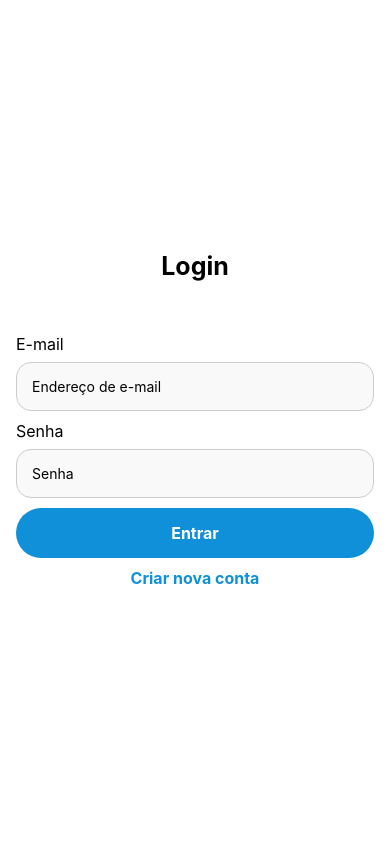
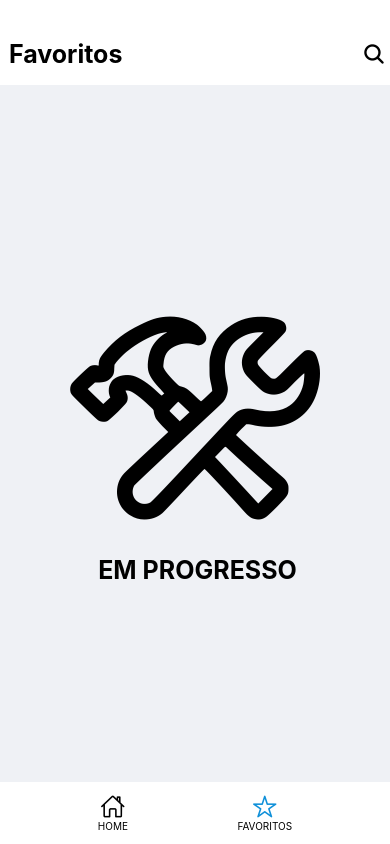
Before and after one commit to CBrunoSantos/MyBlogApp, a React Native app: screen /Favorites in a window 390 px wide. Built offline with nearby package versions, Linux system fonts and the light colour scheme.

Commit message:
tela de favoritos em progresso

```diff
--- /dev/null
+++ b/src/pages/favorites.tsx
@@ -0,0 +1,89 @@
+import styled from "styled-components/native";
+import { NavigationProp } from "@react-navigation/native";
+import { ReactElement } from "react";
+import Ionicons from '@expo/vector-icons/Ionicons';
+
+const Favorites = ({navigation}: {
+  navigation: NavigationProp<any>
+}): ReactElement => {
+
+
+  return (
+    <Container>
+      <Header>
+        <Title>Favoritos</Title>
+          <Ionicons name="search" size={24} color="black" />
+      </Header>
+      <Body>
+      <Ionicons name="construct-outline" size={250} color="black" />
+      <Title>EM PROGRESSO</Title>
+      </Body>
+      <Footer>
+        <FooterButton onPress={() => navigation.navigate('Home')}><Ionicons name="home-outline" size={25} color="#000000" />
+          <FooterText>HOME</FooterText>
+        </FooterButton>
+        <FooterButton onPress={() => navigation.navigate('Favorites')}><Ionicons name="star-outline" size={25} color="#0F90D9" />
+          <FooterText>FAVORITOS</FooterText>
+        </FooterButton>
+      </Footer>
+    </Container>
+  );
+}
+
+export default Favorites;
+
+const Container = styled.View`
+  flex: auto;
+  display: flex;
+  justify-content: center;
+  background-color: #EFF1F5;
+`;
+
+const Header = styled.View`
+  padding-top: 10%;
+  padding-left: 1%;
+  padding-right: 1%;
+  padding-bottom: 4%;
+  justify-content: space-between;
+  align-items: center;
+  flex-direction: row;
+  background-color: #ffffff;
+`;
+
+const Footer = styled.View`
+  justify-content: space-evenly;
+  align-items: center;
+  flex-direction: row;
+  background-color: #ffffff;
+`;
+
+const Body = styled.View`
+  flex: auto;
+  display: flex;
+  justify-content: center;
+  background-color: #EFF1F5;
+  margin-left: auto;
+  margin-right: auto;
+  padding: 5%;
+`;
+
+const FooterButton = styled.TouchableOpacity`
+  background-color: #ffffff;
+  align-items: center;
+  padding: 3%;
+`;
+
+const FooterText = styled.Text`
+  background-color: #ffffff;
+  align-items: center;
+  font-size: 10px;
+`;
+
+
+const Title = styled.Text`
+  color: #000000;
+  font-size: 25px;
+  font-weight: bold;
+  text-align: center;
+  padding-left: 5px;
+`;
--- a/src/pages/home.tsx
+++ b/src/pages/home.tsx
@@ -96,8 +96,12 @@ const Home = ({navigation, route}: {
       </Body>
       <Button onPress={() => navigation.navigate('CreatePost')}><Ionicons name="add" size={32} color="white" /></Button>
       <Footer>
-        <FooterButton onPress={() => navigation.navigate('Home')}><Ionicons name="home-outline" size={32} color="#0F90D9" /></FooterButton>
-        <FooterButton onPress={() => navigation.navigate('CreatePost')}><Ionicons name="star-outline" size={32} color="#0F90D9" /></FooterButton>
+        <FooterButton onPress={() => navigation.navigate('Home')}><Ionicons name="home-outline" size={25} color="#0F90D9" />
+          <FooterText>HOME</FooterText>
+        </FooterButton>
+        <FooterButton onPress={() => navigation.navigate('Favorites')}><Ionicons name="star-outline" size={25} color="#000000" />
+          <FooterText>FAVORITOS</FooterText>
+        </FooterButton>
       </Footer>
     </Container>
   );
@@ -115,6 +119,7 @@ const Container = styled.View`
 const Header = styled.View`
   padding-top: 10%;
   padding-left: 1%;
+  padding-bottom: 4%;
   justify-content: space-between;
   align-items: center;
   flex-direction: row;
@@ -151,11 +156,17 @@ const Button = styled.TouchableOpacity`
 `;
 
 const FooterButton = styled.TouchableOpacity`
-  border-radius: 50px;
   background-color: #ffffff;
   align-items: center;
-  padding: 5%;
+  padding: 3%;
 `;
+
+const FooterText = styled.Text`
+  background-color: #ffffff;
+  align-items: center;
+  font-size: 10px;
+`;
+
 
 const ProfileButton = styled.TouchableOpacity`
   height: 40px;
--- a/src/pages/routes.tsx
+++ b/src/pages/routes.tsx
@@ -1,6 +1,7 @@
 import Login from "@/src/pages/login";
 import SignIn from "@/src/pages/signIn";
 import Home from "@/src/pages/home";
+import Favorites from "@/src/pages/favorites";
 import CreatePost from "@/src/components/home/createPost";
 import PostDetail from "@/src/components/home/postDatail";
 import Profile from '@/src/pages/profile';
@@ -23,6 +24,7 @@ const Routes = (): ReactElement => {
             <Stack.Screen name="SignIn" component={SignIn} />
             <Stack.Screen name="Profile" component={Profile} />
             <Stack.Screen name="Home" component={Home} />
+            <Stack.Screen name="Favorites" component={Favorites} />
             <Stack.Screen name="CreatePost" component={CreatePost} />
             <Stack.Screen name="PostDetail" component={PostDetail} />
           </Stack.Navigator>
```
